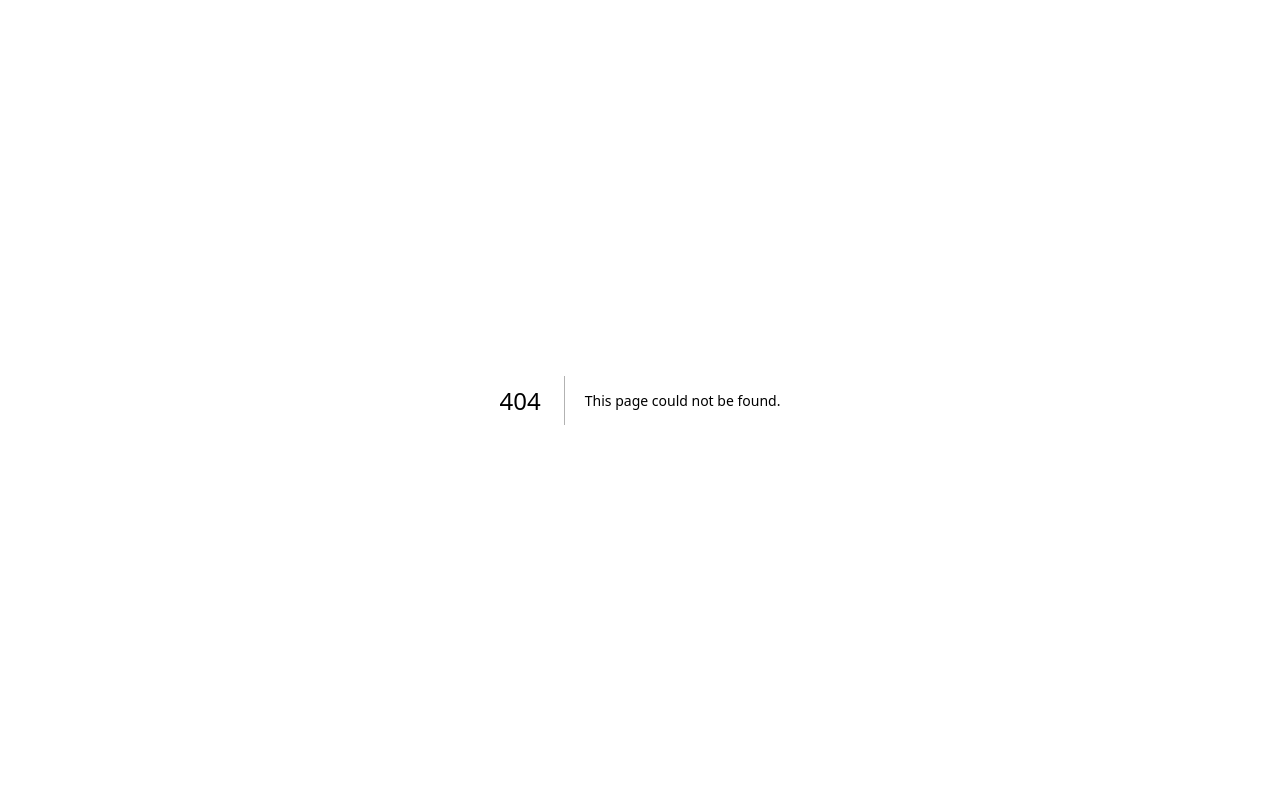
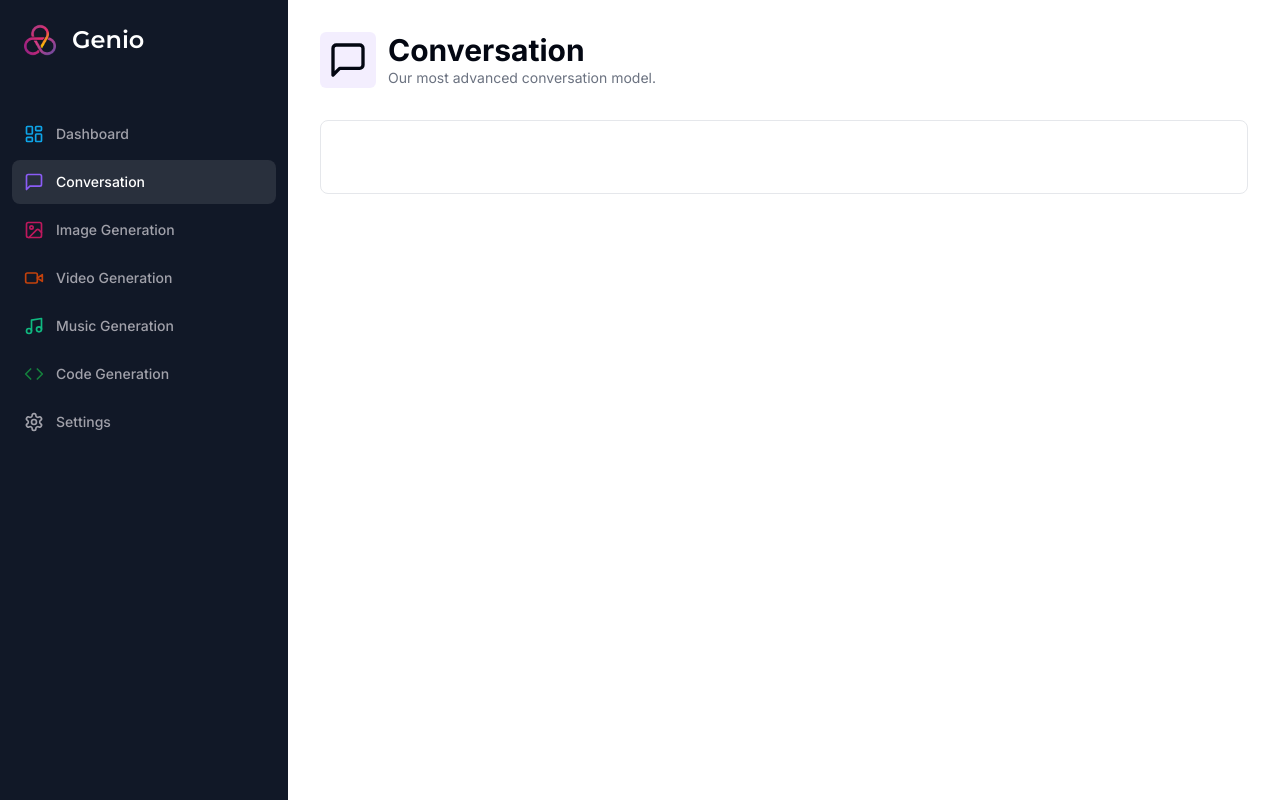
Before and after one commit to kalibani/HireFazz, a Next.js app: page /conversation in a window 1280 px wide. Before the commit this address had no page. Built offline with nearby package versions, Linux system fonts and the light colour scheme.

Commit message:
feat: conversation page heading & form

```diff
--- /dev/null
+++ b/app/(dashboard)/(routes)/code/page.tsx
@@ -0,0 +1,13 @@
+import React from "react";
+
+type Props = {};
+
+const CodeGenerationPage = (props: Props) => {
+  return (
+    <div>
+      <div>Halo</div>
+    </div>
+  );
+};
+
+export default CodeGenerationPage;
--- /dev/null
+++ b/app/(dashboard)/(routes)/conversation/constant.ts
@@ -0,0 +1,7 @@
+import * as z from "zod";
+
+export const formSchema = z.object({
+  prompt: z.string().min(1, {
+    message: "Prompt is required",
+  }),
+});
--- /dev/null
+++ b/app/(dashboard)/(routes)/conversation/page.tsx
@@ -0,0 +1,65 @@
+"use client";
+
+import * as z from "zod";
+import { useForm } from "react-hook-form";
+import { zodResolver } from "@hookform/resolvers/zod";
+import { MessageSquare } from "lucide-react";
+import Heading from "@/components/headings";
+import { formSchema } from "./constant";
+import { Form, FormControl, FormField, FormItem } from "@/components/ui/form";
+import { Input } from "@/components/ui/input";
+
+type Props = {};
+
+const ConversationPage = (props: Props) => {
+  const form = useForm<z.infer<typeof formSchema>>({
+    resolver: zodResolver(formSchema),
+    defaultValues: {
+      prompt: "",
+    },
+  });
+
+  const isLoading = form.formState.isSubmitting;
+
+  const onSubmit = async (values: z.infer<typeof formSchema>) => {
+    console.log("value", values);
+  };
+
+  return (
+    <div>
+      <Heading
+        title="Conversation"
+        description="Our most advanced conversation model."
+        icon={MessageSquare}
+        iconColor="text-violate-500"
+        bgColor="bg-violet-500/10"
+      />
+      <div className="px-4 lg:px-8">
+        <div>
+          <Form {...form}>
+            <form
+              onSubmit={form.handleSubmit(onSubmit)}
+              className="rounded-lg w-full border p-4 px-3 md:px-4 focus-within:shadow-sm grid grid-cols-12 gap-2"
+            >
+              <FormField
+                name="prompt"
+                render={({ field }) => (
+                  <FormItem className="col-span-12 lg:col-span-10">
+                    <FormControl className="m-0 p-0">
+                      <Input
+                        className="border-0 outline-none focus-visible:ring-0 focus-visible:ring-transparent"
+                        disabled={isLoading}
+                      />
+                    </FormControl>
+                  </FormItem>
+                )}
+              />
+            </form>
+          </Form>
+        </div>
+      </div>
+    </div>
+  );
+};
+
+export default ConversationPage;
--- /dev/null
+++ b/app/(dashboard)/(routes)/image/page.tsx
@@ -0,0 +1,13 @@
+import React from "react";
+
+type Props = {};
+
+const ImageGenerationPage = (props: Props) => {
+  return (
+    <div>
+      <div>Halo</div>
+    </div>
+  );
+};
+
+export default ImageGenerationPage;
--- /dev/null
+++ b/app/(dashboard)/(routes)/music/page.tsx
@@ -0,0 +1,13 @@
+import React from "react";
+
+type Props = {};
+
+const MusicGenerationPage = (props: Props) => {
+  return (
+    <div>
+      <div>Halo</div>
+    </div>
+  );
+};
+
+export default MusicGenerationPage;
--- /dev/null
+++ b/app/(dashboard)/(routes)/video/page.tsx
@@ -0,0 +1,13 @@
+import React from "react";
+
+type Props = {};
+
+const VideoGenerationPage = (props: Props) => {
+  return (
+    <div>
+      <div>Halo</div>
+    </div>
+  );
+};
+
+export default VideoGenerationPage;
--- /dev/null
+++ b/components/headings.tsx
@@ -0,0 +1,32 @@
+import { cn } from "@/lib/utils";
+import { LucideIcon } from "lucide-react";
+
+type HeadingProps = {
+  title: string;
+  description: string;
+  icon: LucideIcon;
+  iconColor?: string;
+  bgColor?: string;
+};
+
+const Heading = ({
+  title,
+  description,
+  icon: Icon,
+  iconColor,
+  bgColor,
+}: HeadingProps) => {
+  return (
+    <div className="px-4 lg:px-8 flex items-center gap-x-3 mb-8">
+      <div className={cn("p-2 w-fit rounded-md", bgColor)}>
+        <Icon className={cn("w-10 h-10", iconColor)} />
+      </div>
+      <div>
+        <h2 className="text-3xl font-bold">{title}</h2>
+        <p className="text-sm text-muted-foreground">{description}</p>
+      </div>
+    </div>
+  );
+};
+
+export default Heading;
--- a/components/sidebar.tsx
+++ b/components/sidebar.tsx
@@ -80,7 +80,7 @@
             Genio
           </h1>
         </Link>
-        <div className="space-y-4">
+        <div className="space-y-1">
           {routes.map((route) => (
             <Link
               href={route.href}
--- /dev/null
+++ b/components/ui/form.tsx
@@ -0,0 +1,176 @@
+import * as React from "react"
+import * as LabelPrimitive from "@radix-ui/react-label"
+import { Slot } from "@radix-ui/react-slot"
+import {
+  Controller,
+  ControllerProps,
+  FieldPath,
+  FieldValues,
+  FormProvider,
+  useFormContext,
+} from "react-hook-form"
+
+import { cn } from "@/lib/utils"
+import { Label } from "@/components/ui/label"
+
+const Form = FormProvider
+
+type FormFieldContextValue<
+  TFieldValues extends FieldValues = FieldValues,
+  TName extends FieldPath<TFieldValues> = FieldPath<TFieldValues>
+> = {
+  name: TName
+}
+
+const FormFieldContext = React.createContext<FormFieldContextValue>(
+  {} as FormFieldContextValue
+)
+
+const FormField = <
+  TFieldValues extends FieldValues = FieldValues,
+  TName extends FieldPath<TFieldValues> = FieldPath<TFieldValues>
+>({
+  ...props
+}: ControllerProps<TFieldValues, TName>) => {
+  return (
+    <FormFieldContext.Provider value={{ name: props.name }}>
+      <Controller {...props} />
+    </FormFieldContext.Provider>
+  )
+}
+
+const useFormField = () => {
+  const fieldContext = React.useContext(FormFieldContext)
+  const itemContext = React.useContext(FormItemContext)
+  const { getFieldState, formState } = useFormContext()
+
+  const fieldState = getFieldState(fieldContext.name, formState)
+
+  if (!fieldContext) {
+    throw new Error("useFormField should be used within <FormField>")
+  }
+
+  const { id } = itemContext
+
+  return {
+    id,
+    name: fieldContext.name,
+    formItemId: `${id}-form-item`,
+    formDescriptionId: `${id}-form-item-description`,
+    formMessageId: `${id}-form-item-message`,
+    ...fieldState,
+  }
+}
+
+type FormItemContextValue = {
+  id: string
+}
+
+const FormItemContext = React.createContext<FormItemContextValue>(
+  {} as FormItemContextValue
+)
+
+const FormItem = React.forwardRef<
+  HTMLDivElement,
+  React.HTMLAttributes<HTMLDivElement>
+>(({ className, ...props }, ref) => {
+  const id = React.useId()
+
+  return (
+    <FormItemContext.Provider value={{ id }}>
+      <div ref={ref} className={cn("space-y-2", className)} {...props} />
+    </FormItemContext.Provider>
+  )
+})
+FormItem.displayName = "FormItem"
+
+const FormLabel = React.forwardRef<
+  React.ElementRef<typeof LabelPrimitive.Root>,
+  React.ComponentPropsWithoutRef<typeof LabelPrimitive.Root>
+>(({ className, ...props }, ref) => {
+  const { error, formItemId } = useFormField()
+
+  return (
+    <Label
+      ref={ref}
+      className={cn(error && "text-destructive", className)}
+      htmlFor={formItemId}
+      {...props}
+    />
+  )
+})
+FormLabel.displayName = "FormLabel"
+
+const FormControl = React.forwardRef<
+  React.ElementRef<typeof Slot>,
+  React.ComponentPropsWithoutRef<typeof Slot>
+>(({ ...props }, ref) => {
+  const { error, formItemId, formDescriptionId, formMessageId } = useFormField()
+
+  return (
+    <Slot
+      ref={ref}
+      id={formItemId}
+      aria-describedby={
+        !error
+          ? `${formDescriptionId}`
+          : `${formDescriptionId} ${formMessageId}`
+      }
+      aria-invalid={!!error}
+      {...props}
+    />
+  )
+})
+FormControl.displayName = "FormControl"
+
+const FormDescription = React.forwardRef<
+  HTMLParagraphElement,
+  React.HTMLAttributes<HTMLParagraphElement>
+>(({ className, ...props }, ref) => {
+  const { formDescriptionId } = useFormField()
+
+  return (
+    <p
+      ref={ref}
+      id={formDescriptionId}
+      className={cn("text-sm text-muted-foreground", className)}
+      {...props}
+    />
+  )
+})
+FormDescription.displayName = "FormDescription"
+
+const FormMessage = React.forwardRef<
+  HTMLParagraphElement,
+  React.HTMLAttributes<HTMLParagraphElement>
+>(({ className, children, ...props }, ref) => {
+  const { error, formMessageId } = useFormField()
+  const body = error ? String(error?.message) : children
+
+  if (!body) {
+    return null
+  }
+
+  return (
+    <p
+      ref={ref}
+      id={formMessageId}
+      className={cn("text-sm font-medium text-destructive", className)}
+      {...props}
+    >
+      {body}
+    </p>
+  )
+})
+FormMessage.displayName = "FormMessage"
+
+export {
+  useFormField,
+  Form,
+  FormItem,
+  FormLabel,
+  FormControl,
+  FormDescription,
+  FormMessage,
+  FormField,
+}
--- /dev/null
+++ b/components/ui/input.tsx
@@ -0,0 +1,25 @@
+import * as React from "react"
+
+import { cn } from "@/lib/utils"
+
+export interface InputProps
+  extends React.InputHTMLAttributes<HTMLInputElement> {}
+
+const Input = React.forwardRef<HTMLInputElement, InputProps>(
+  ({ className, type, ...props }, ref) => {
+    return (
+      <input
+        type={type}
+        className={cn(
+          "flex h-10 w-full rounded-md border border-input bg-background px-3 py-2 text-sm ring-offset-background file:border-0 file:bg-transparent file:text-sm file:font-medium placeholder:text-muted-foreground focus-visible:outline-none focus-visible:ring-2 focus-visible:ring-ring focus-visible:ring-offset-2 disabled:cursor-not-allowed disabled:opacity-50",
+          className
+        )}
+        ref={ref}
+        {...props}
+      />
+    )
+  }
+)
+Input.displayName = "Input"
+
+export { Input }
--- /dev/null
+++ b/components/ui/label.tsx
@@ -0,0 +1,26 @@
+"use client"
+
+import * as React from "react"
+import * as LabelPrimitive from "@radix-ui/react-label"
+import { cva, type VariantProps } from "class-variance-authority"
+
+import { cn } from "@/lib/utils"
+
+const labelVariants = cva(
+  "text-sm font-medium leading-none peer-disabled:cursor-not-allowed peer-disabled:opacity-70"
+)
+
+const Label = React.forwardRef<
+  React.ElementRef<typeof LabelPrimitive.Root>,
+  React.ComponentPropsWithoutRef<typeof LabelPrimitive.Root> &
+    VariantProps<typeof labelVariants>
+>(({ className, ...props }, ref) => (
+  <LabelPrimitive.Root
+    ref={ref}
+    className={cn(labelVariants(), className)}
+    {...props}
+  />
+))
+Label.displayName = LabelPrimitive.Root.displayName
+
+export { Label }
```
Also changed, not shown: package.json (+6 -1 lines), 1 other file (tests, documents, lock files or other folders).
